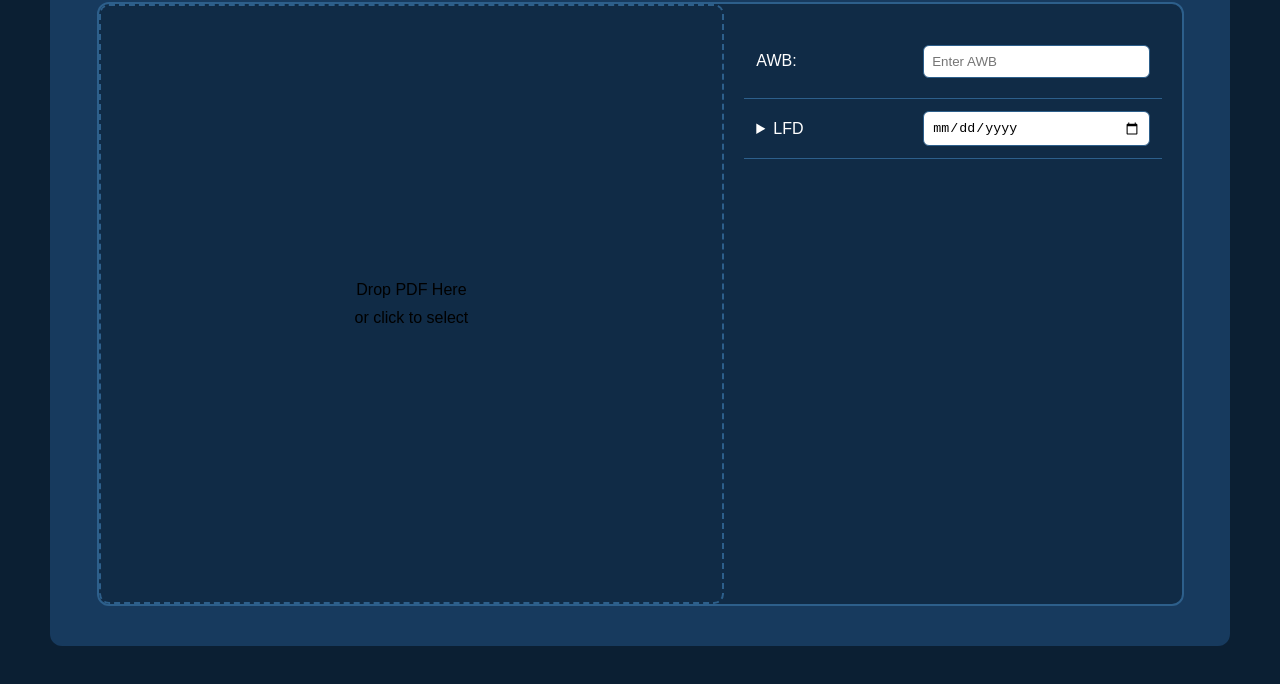
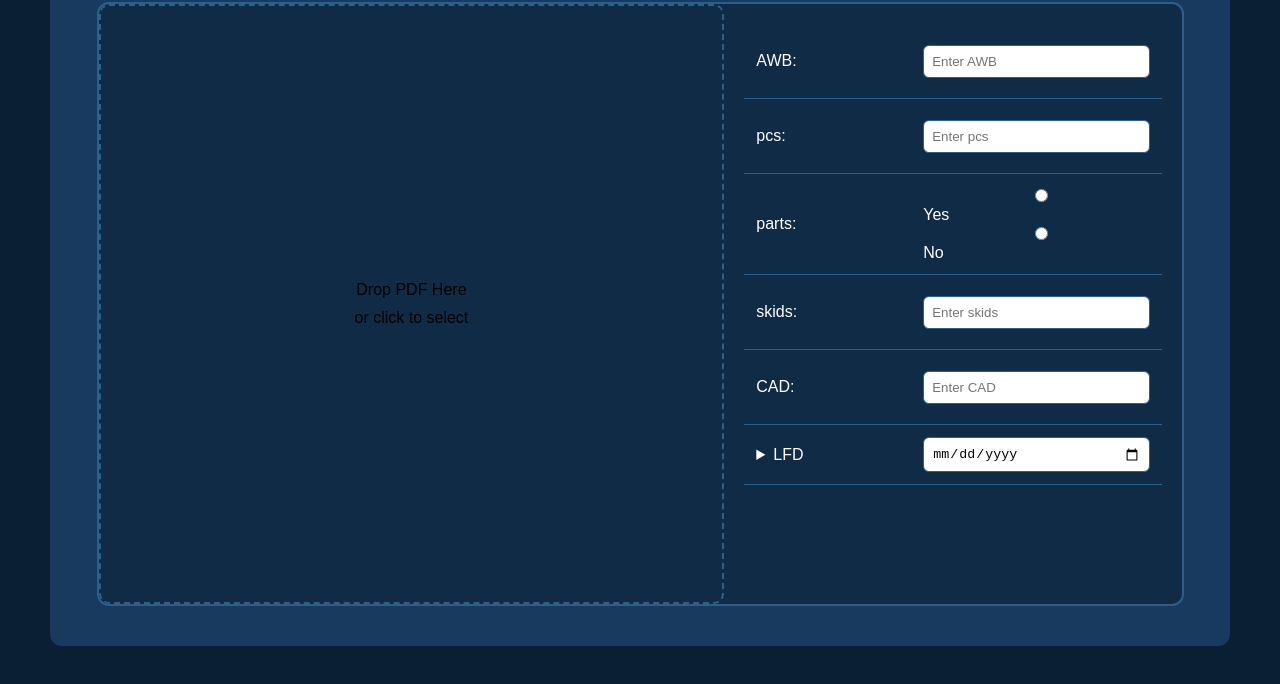
Before and after one commit to An10000/an-local-document-renamer, a plain HTML site: page index.html in a window 1280 px wide. Shown: the part 120-804 px from the top of the page. Drawn offline with Linux system fonts and the light colour scheme.

Commit message:
added fields to right panel v1.0

```diff
--- a/index.html
+++ b/index.html
@@ -37,6 +37,46 @@
                     </tr>
                     <tr class="info-table-row">
                         <td>
+                            <p>pcs: </p>
+                        </td>
+                        <td>
+                            <input type="text" id="pcs-input" placeholder="Enter pcs">
+                        </td>
+                    </tr>
+                    <tr class="info-table-row">
+                        <td>
+                            <p>parts: </p>
+                        </td>
+                        <td>
+                            <label>
+                                <input type="radio" name="parts" value="yes">
+                                Yes
+                            </label>
+
+                            <label>
+                                <input type="radio" name="parts" value="no">
+                                No
+                            </label>
+                        </td>
+                    </tr>
+                    <tr class="info-table-row">
+                        <td>
+                            <p>skids: </p>
+                        </td>
+                        <td>
+                            <input type="text" id="skids-input" placeholder="Enter skids">
+                        </td>
+                    </tr>
+                    <tr class="info-table-row">
+                        <td>
+                            <p>CAD: </p>
+                        </td>
+                        <td>
+                            <input type="text" id="cad-input" placeholder="Enter CAD">
+                        </td>
+                    </tr>
+                    <tr class="info-table-row">
+                        <td>
                             <details>
                                 <summary>LFD</summary>
                                 <div class="details-content">
```
